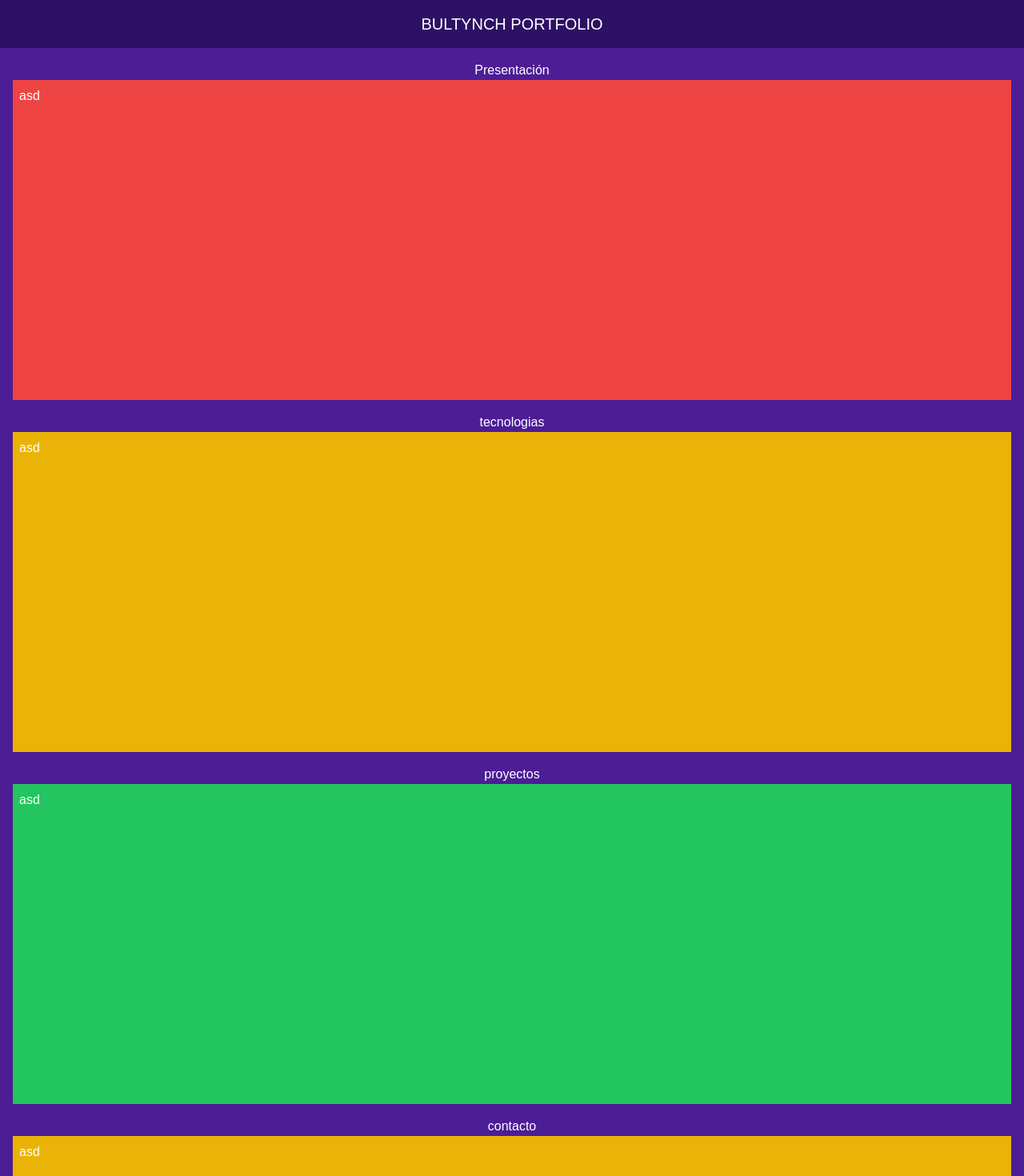
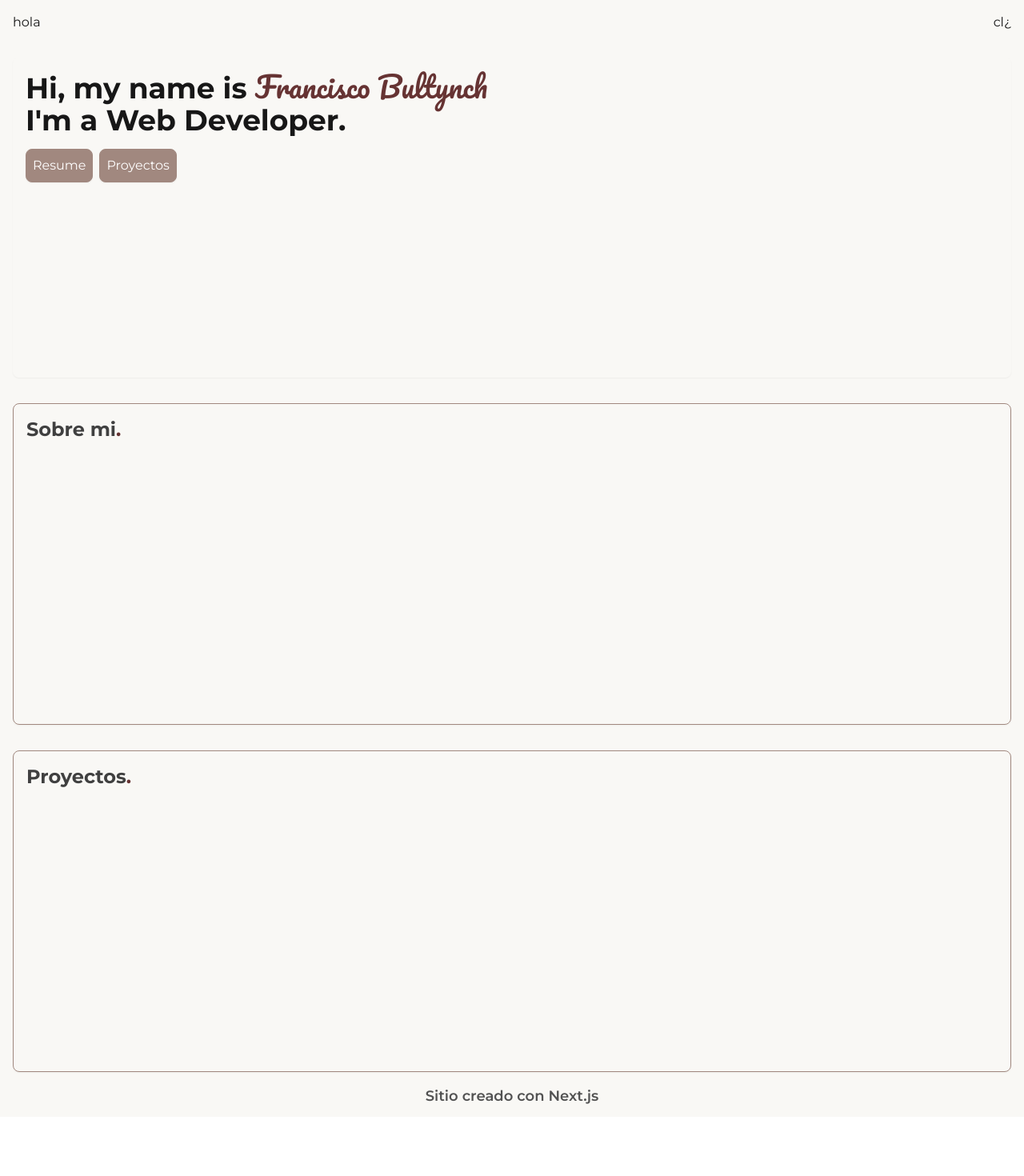
Before and after one commit to bultynch/Portfolio, a Next.js app: page / in a window 1280 px wide. Shown: the top 1470 px of the page at 80% size. After the commit the page ends 1396 px from the top, so only its background shows below. Built offline with nearby package versions, Linux system fonts and the light colour scheme.

Commit message:
cambiando estilos

```diff
--- /dev/null
+++ b/app/fonts/fonts.tsx
@@ -0,0 +1,6 @@
+import { Fjalla_One, Montserrat, Pacifico, Satisfy } from 'next/font/google'
+
+export const montserrat = Montserrat({subsets: ['latin']})
+export const satisfy = Satisfy({subsets: ['latin'], weight:'400'})
+export const fjallaOne  = Fjalla_One({subsets: ['latin'], weight:'400'})
+export const pacifico = Pacifico({subsets: ['latin'], weight:'400'})
--- a/app/layout.tsx
+++ b/app/layout.tsx
@@ -1,6 +1,7 @@
 import type { Metadata } from "next";
 import localFont from "next/font/local";
 import "./globals.css";
+import { montserrat } from "./fonts/fonts";
 
 const geistSans = localFont({
   src: "./fonts/GeistVF.woff",
@@ -25,9 +26,7 @@ export default function RootLayout({
 }>) {
   return (
     <html lang="en">
-      <body
-        className={`${geistSans.variable} ${geistMono.variable} antialiased`}
-      >
+      <body className={`${montserrat.className} antialiased`}>
         {children}
       </body>
     </html>
--- a/app/page.tsx
+++ b/app/page.tsx
@@ -1,59 +1,47 @@
 import Navbar from './Components/Navbar'
+import { fjallaOne, pacifico, satisfy } from './fonts/fonts';
 
 export default function Home() {
   return (
-    <div className="bg-violet-900">
+    <div className="bg-[#F9F8F5]">
 
-      <div className="p-4 w-full h-full flex-grow flex items-center justify-center bg-violet-950 text-white">
-        <h1 className='text-xl'>BULTYNCH PORTFOLIO</h1>
+      <div className="p-4 w-full h-full flex-grow flex items-center justify-between ">
+        <button>hola</button>
+        <button>cl¿</button>
       </div>
 
-      <div className='px-4'>
+      <div className='px-4 flex flex-col'>
 
-        <div className='my-4 w-full flex flex-col text-white'>
-          <div>
-            <h1 className='text-center'>Presentación</h1>
+        <div className='my-4 w-full flex flex-col text-{texto1} border-[#A1887F] rounded-lg shadow-sm'>
+          <div className='p-4 w-full h-[400px] rounded-xl'>
+
+            <h1 className='text-4xl font-bold'>Hi, my name is <span className={`${pacifico.className} text-[#663333]`}>Francisco Bultynch</span></h1>
+            <h1 className='text-4xl font-bold'>I'm a Web Developer.</h1>
+
+            <div className='my-4 text-[#FFFEFE]'>
+              <button className='mr-2 p-2 border border-[#A1887F] rounded-lg shadow-sm bg-[#A1887F]'>Resume</button>
+              <button className='p-2 border border-[#A1887F] rounded-lg shadow-sm bg-[#A1887F]'>Proyectos</button>
+            </div>
           </div>
 
-          <div className='p-2 w-full h-[400px] bg-red-500'>
-            asd
+        </div>
+
+        <div className='my-4 w-full flex flex-col text-[#404040] border border-[#A1887F] rounded-lg shadow-sm'>
+          <div className='p-4 w-full h-[400px] rounded-xl text-2xl font-bold'>
+            <h1 className=''>Sobre mi<span className='text-[#663333]'>.</span></h1>
           </div>
         </div>
 
-        <div className='my-4 w-full flex flex-col text-white'>
-          <div>
-            <h1 className='text-center'>tecnologias</h1>
-          </div>
-
-          <div className='p-2 w-full h-[400px] bg-yellow-500'>
-            asd
-          </div>
-        </div>
-
-        <div className='w-full flex flex-col text-white'>
-          <div>
-            <h1 className='text-center'>proyectos</h1>
-          </div>
-
-          <div className='p-2 w-full h-[400px] bg-green-500'>
-            asd
-          </div>
-        </div>
-
-        <div className='my-4 w-full flex flex-col text-white'>
-          <div>
-            <h1 className='text-center'>contacto</h1>
-          </div>
-
-          <div className='p-2 w-full h-[400px] bg-yellow-500'>
-            asd
+        <div className='my-4 w-full flex flex-col text-[#404040] border border-[#A1887F] rounded-lg shadow-sm'>
+          <div className='p-4 w-full h-[400px] rounded-xl text-2xl font-bold'>
+            <h1 className=''>Proyectos<span className='text-[#663333]'>.</span></h1>
           </div>
         </div>
 
       </div>
 
-      <div className='w-full h-10 bg-violet-950 text-white'>
-        footer
+      <div className='w-full h-10 text-neutral-600'>
+        <h1 className='text-lg font-semibold text-center'>Sitio creado con Next.js</h1>
       </div>
 
 
--- a/tailwind.config.ts
+++ b/tailwind.config.ts
@@ -11,6 +11,7 @@ const config: Config = {
       colors: {
         background: "var(--background)",
         foreground: "var(--foreground)",
+        texto1: "[#404040]"
       },
     },
   },
```
